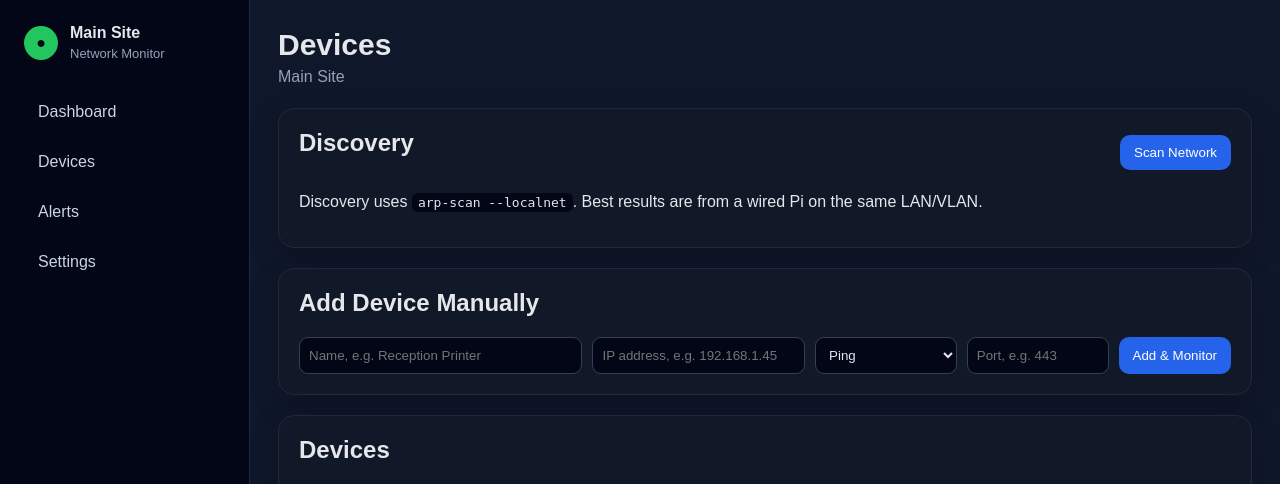
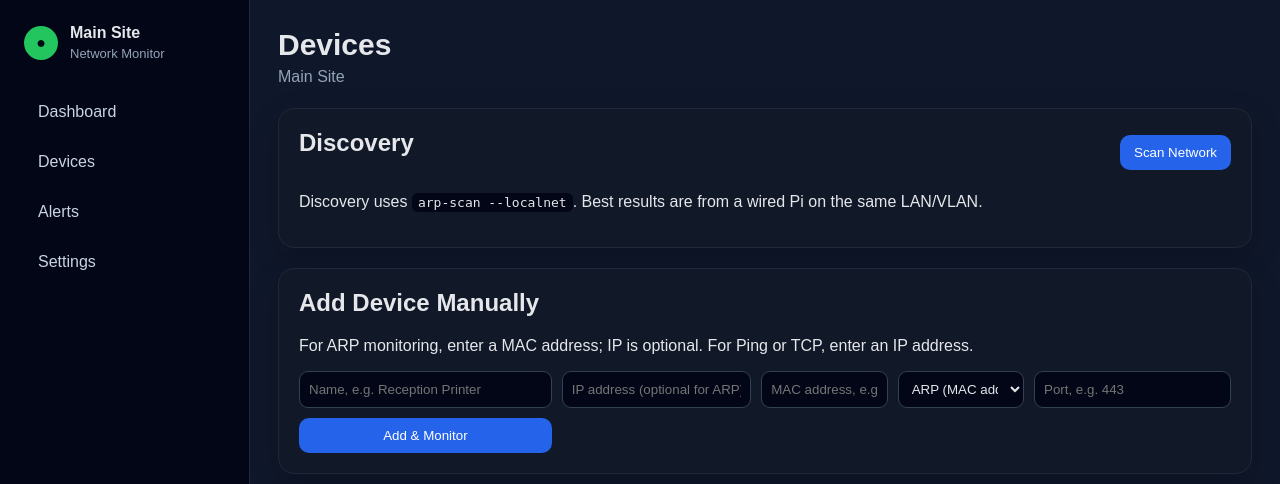
Before and after one commit to OrbITServices/pi-network-monitor, a Node server app: page /devices in a window 1280 px wide. Shown: the top 484 px of the page. Run offline with Node 20, Linux system fonts and the light colour scheme; data comes from the database, SQL or seed files in the repository; data that the repository does not hold is empty; some libraries are stand-ins or nearby versions.

Commit message:
Restore ARP MAC monitoring in device add/edit GUI

```diff
--- a/views/devices.ejs
+++ b/views/devices.ejs
@@ -14,10 +14,13 @@
 
 <section class="panel">
   <h2>Add Device Manually</h2>
+  <p>For ARP monitoring, enter a MAC address; IP is optional. For Ping or TCP, enter an IP address.</p>
   <form method="post" action="/devices/add" class="grid-form">
     <input name="name" placeholder="Name, e.g. Reception Printer">
-    <input name="ip" placeholder="IP address, e.g. 192.168.1.45" required>
+    <input name="ip" placeholder="IP address (optional for ARP)">
+    <input name="mac" placeholder="MAC address, e.g. aa:bb:cc:dd:ee:ff">
     <select name="check_type">
+      <option value="arp" selected>ARP (MAC address)</option>
       <option value="ping">Ping</option>
       <option value="tcp">TCP Port</option>
     </select>
@@ -48,6 +51,7 @@
           <td><%= d.vendor || '-' %></td>
           <td>
               <select name="check_type">
+                <option value="arp" <%= d.check_type === 'arp' ? 'selected' : '' %>>ARP (MAC)</option>
                 <option value="ping" <%= d.check_type === 'ping' ? 'selected' : '' %>>Ping</option>
                 <option value="tcp" <%= d.check_type === 'tcp' ? 'selected' : '' %>>TCP</option>
               </select>
```
